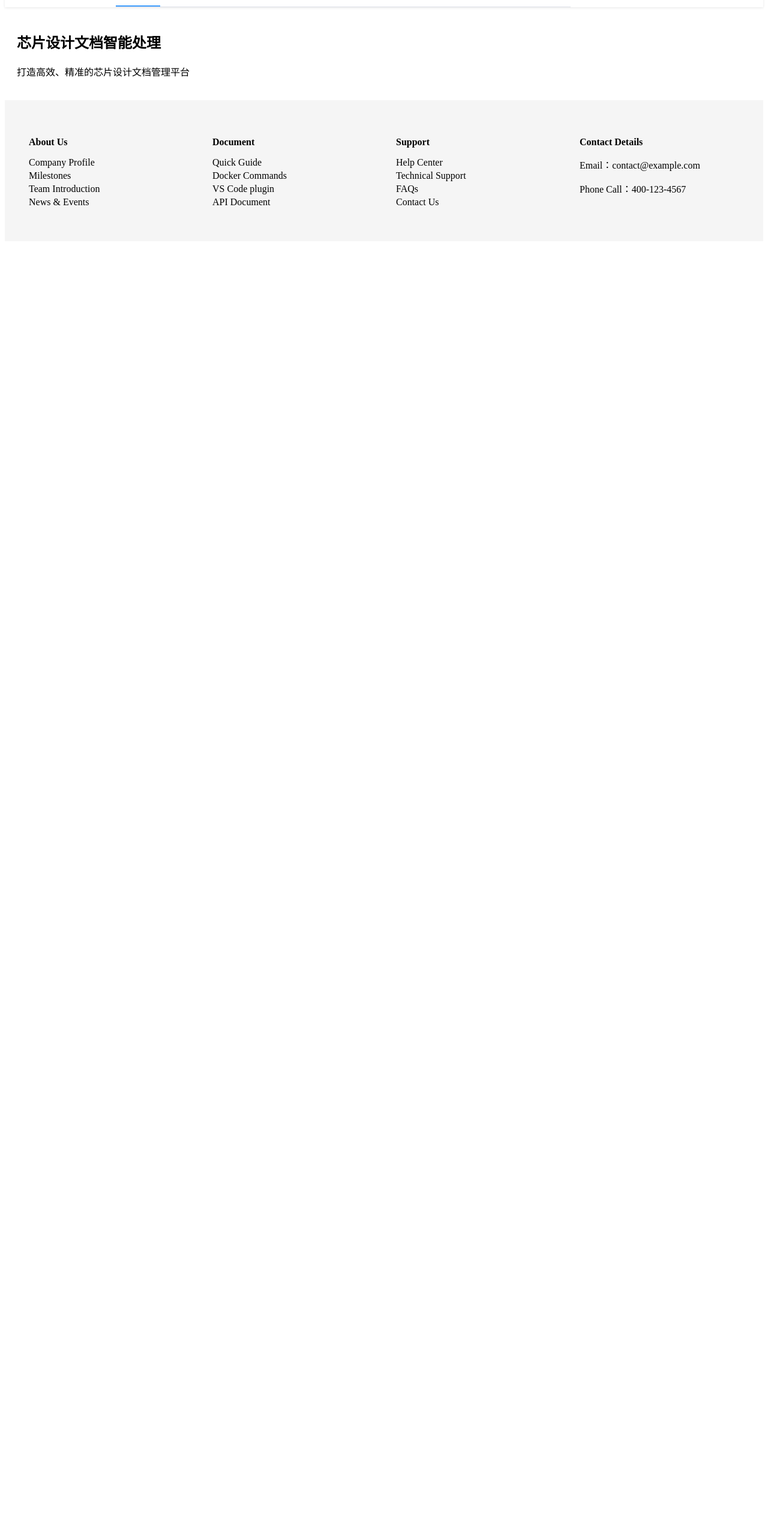
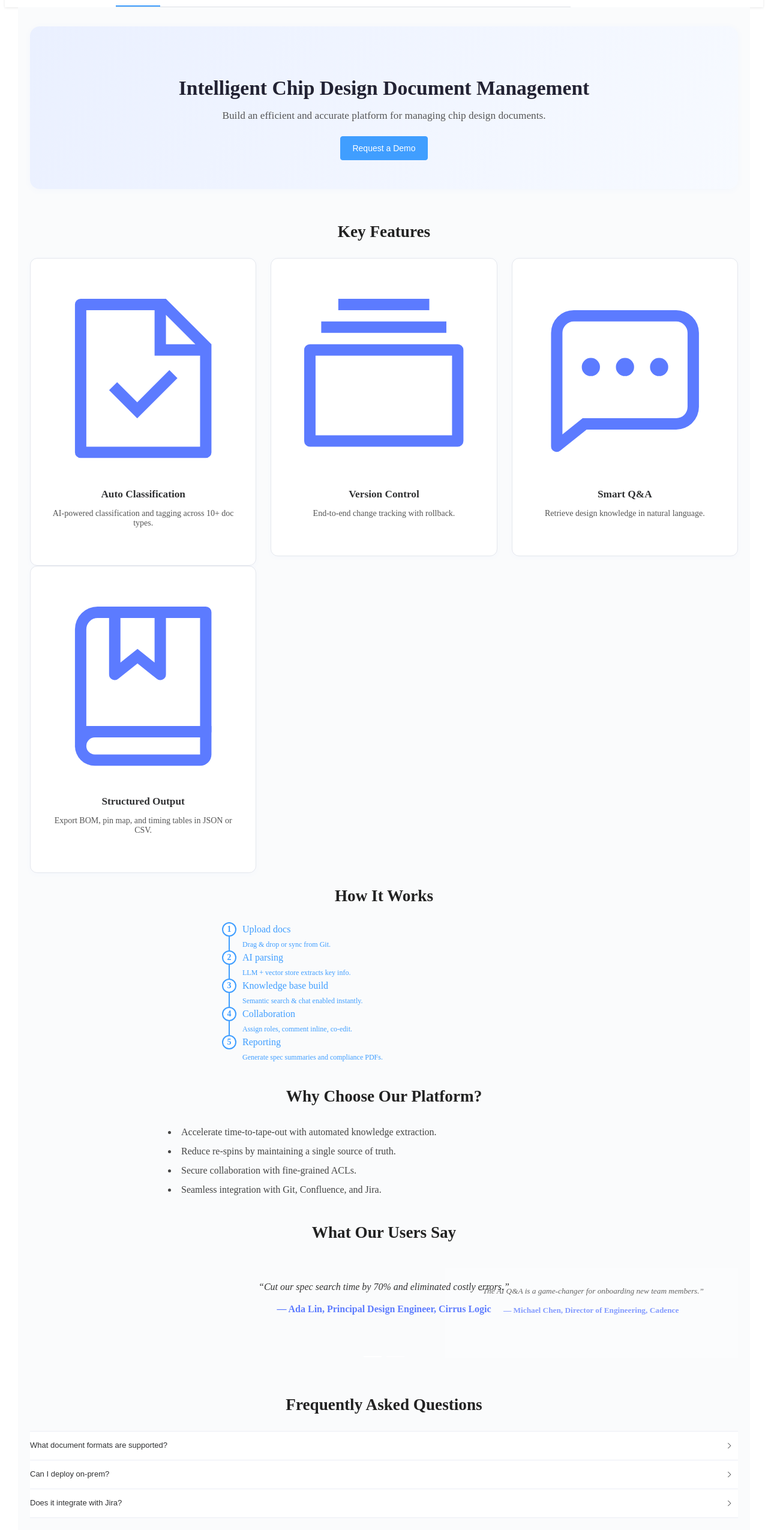
Before and after one commit to maxuchang001/RAG_Promotional_Website, a Vue app: page /chipdesign in a window 1280 px wide. Shown: the part 56-2606 px from the top of the page at 60% size. Before the commit the page ends 800 px from the top, so only its background shows below. Built offline with nearby package versions, Linux system fonts and the light colour scheme.

Commit message:
initial code for chip-design page

```diff
--- a/src/views/Chip-design.vue
+++ b/src/views/Chip-design.vue
@@ -1,11 +1,308 @@
 <template>
-  <div>
-    <el-container class="main">
-      <el-main>
-        <h1>芯片设计文档智能处理</h1>
-        <p>打造高效、精准的芯片设计文档管理平台</p>
+  <div class="chip-design-page">
+    <!-- Hero -->
+    <section class="hero">
+      <div class="hero-inner">
+        <h1>Intelligent Chip Design Document Management</h1>
+        <p class="subtitle">
+          Build an efficient and accurate platform for managing chip design
+          documents.
+        </p>
+        <el-button type="primary" size="large"
+          >Request&nbsp;a&nbsp;Demo</el-button
+        >
+      </div>
+    </section>
 
-      </el-main>
-    </el-container>
+    <!-- Features -->
+    <section class="features-section">
+      <h2 class="section-title">Key Features</h2>
+      <el-row :gutter="24" class="feature-grid">
+        <el-col
+          v-for="feature in features"
+          :key="feature.title"
+          :xs="24"
+          :sm="12"
+          :md="8"
+        >
+          <el-card shadow="hover" class="feature-card">
+            <component :is="feature.icon" class="feature-icon" />
+            <h3 class="feature-title">{{ feature.title }}</h3>
+            <p class="feature-desc">{{ feature.desc }}</p>
+          </el-card>
+        </el-col>
+      </el-row>
+    </section>
+
+    <!-- Workflow -->
+    <section class="workflow-section">
+      <h2 class="section-title">How It Works</h2>
+      <el-steps
+        direction="vertical"
+        :active="workflow.length"
+        class="workflow-steps"
+      >
+        <el-step
+          v-for="(step, index) in workflow"
+          :key="index"
+          :title="step.title"
+          :description="step.desc"
+        />
+      </el-steps>
+    </section>
+
+    <!-- Benefits -->
+    <section class="benefits-section">
+      <h2 class="section-title">Why Choose Our Platform?</h2>
+      <ul class="benefits-list">
+        <li v-for="b in benefits" :key="b">{{ b }}</li>
+      </ul>
+    </section>
+
+    <!-- Testimonials -->
+    <section class="testimonials-section">
+      <h2 class="section-title">What Our Users Say</h2>
+      <el-carousel height="180px" interval="6000" type="card">
+        <el-carousel-item v-for="(t, i) in testimonials" :key="i">
+          <div class="testimonial">
+            <p class="quote">“{{ t.quote }}”</p>
+            <p class="author">— {{ t.author }}, {{ t.role }}</p>
+          </div>
+        </el-carousel-item>
+      </el-carousel>
+    </section>
+
+    <!-- FAQ -->
+    <section class="faq-section">
+      <h2 class="section-title">Frequently Asked Questions</h2>
+      <el-collapse accordion>
+        <el-collapse-item v-for="(faq, i) in faqs" :key="i" :title="faq.q">
+          <p>{{ faq.a }}</p>
+        </el-collapse-item>
+      </el-collapse>
+    </section>
+
+    <!-- CTA -->
+    <section class="cta-section">
+      <div class="cta-wrapper">
+        <h2>Ready to get started?</h2>
+        <el-button type="primary" size="large">Try&nbsp;It&nbsp;Free</el-button>
+      </div>
+    </section>
   </div>
 </template>
+
+<script setup>
+import {
+  DocumentChecked,
+  Files,
+  ChatDotSquare,
+  Collection,
+} from "@element-plus/icons-vue";
+
+// Feature cards
+const features = [
+  {
+    icon: DocumentChecked,
+    title: "Auto Classification",
+    desc: "AI-powered classification and tagging across 10+ doc types.",
+  },
+  {
+    icon: Files,
+    title: "Version Control",
+    desc: "End-to-end change tracking with rollback.",
+  },
+  {
+    icon: ChatDotSquare,
+    title: "Smart Q&A",
+    desc: "Retrieve design knowledge in natural language.",
+  },
+  {
+    icon: Collection,
+    title: "Structured Output",
+    desc: "Export BOM, pin map, and timing tables in JSON or CSV.",
+  },
+];
+
+// Workflow
+const workflow = [
+  { title: "Upload docs", desc: "Drag & drop or sync from Git." },
+  { title: "AI parsing", desc: "LLM + vector store extracts key info." },
+  {
+    title: "Knowledge base build",
+    desc: "Semantic search & chat enabled instantly.",
+  },
+  { title: "Collaboration", desc: "Assign roles, comment inline, co-edit." },
+  {
+    title: "Reporting",
+    desc: "Generate spec summaries and compliance PDFs.",
+  },
+];
+
+// Benefits
+const benefits = [
+  "Accelerate time-to-tape-out with automated knowledge extraction.",
+  "Reduce re-spins by maintaining a single source of truth.",
+  "Secure collaboration with fine-grained ACLs.",
+  "Seamless integration with Git, Confluence, and Jira.",
+];
+
+// Testimonials
+const testimonials = [
+  {
+    quote: "Cut our spec search time by 70% and eliminated costly errors.",
+    author: "Ada Lin",
+    role: "Principal Design Engineer, Cirrus Logic",
+  },
+  {
+    quote: "The AI Q&A is a game-changer for onboarding new team members.",
+    author: "Michael Chen",
+    role: "Director of Engineering, Cadence",
+  },
+];
+
+// FAQs
+const faqs = [
+  {
+    q: "What document formats are supported?",
+    a: "PDF, Word, Markdown, schematic .sch, netlist, and more.",
+  },
+  {
+    q: "Can I deploy on-prem?",
+    a: "Yes, we offer both SaaS and private VPC/on-prem deployments.",
+  },
+  {
+    q: "Does it integrate with Jira?",
+    a: "Absolutely – create tickets from findings with one click.",
+  },
+];
+</script>
+
+<style scoped>
+.chip-design-page {
+  padding: 32px 20px;
+  max-width: 1180px;
+  margin: 0 auto;
+  background: #fafbfc;
+}
+
+/* Shared */
+.section-title {
+  text-align: center;
+  font-size: 1.7rem;
+  font-weight: 600;
+  margin-bottom: 28px;
+  color: #222;
+}
+
+/* Hero */
+.hero {
+  background: linear-gradient(120deg, #eaf0ff 0%, #f7faff 100%);
+  border-radius: 16px;
+  padding: 56px 20px 48px 20px;
+  margin-bottom: 56px;
+  box-shadow: 0 2px 12px rgba(80, 120, 255, 0.04);
+}
+.hero-inner {
+  max-width: 700px;
+  margin: 0 auto;
+  text-align: center;
+  color: #223;
+}
+.hero h1 {
+  font-size: 2.1rem;
+  font-weight: 700;
+  margin-bottom: 14px;
+  color: #223;
+}
+.subtitle {
+  font-size: 1.08rem;
+  opacity: 0.93;
+  margin-bottom: 24px;
+  color: #4a4a4a;
+}
+
+/* Features */
+.feature-card {
+  text-align: center;
+  border-radius: 12px;
+  min-height: 80px;
+  display: flex;
+  flex-direction: column;
+  justify-content: center;
+  transition: box-shadow 0.18s, transform 0.18s;
+  padding: 28px 16px;
+  background: #fff;
+  box-shadow: 0 2px 8px rgba(80, 120, 255, 0.03);
+}
+.feature-card:hover {
+  transform: translateY(-2px) scale(1.02);
+  box-shadow: 0 8px 24px rgba(80, 120, 255, 0.07);
+}
+.feature-icon {
+  font-size: 20px;
+  margin-bottom: 10px;
+  color: #5c7bff;
+}
+.feature-title {
+  font-weight: 600;
+  margin-bottom: 4px;
+  font-size: 1.08rem;
+}
+.feature-desc {
+  font-size: 14px;
+  color: #555;
+}
+
+/* Workflow */
+.workflow-steps {
+  max-width: 540px;
+  margin: 0 auto 40px auto;
+}
+
+/* Benefits */
+.benefits-list {
+  margin: 0 auto 40px auto;
+  max-width: 760px;
+  line-height: 2;
+  list-style: disc inside;
+  color: #444;
+  font-size: 1rem;
+}
+
+/* Testimonials */
+.testimonials-section {
+  margin-bottom: 48px;
+}
+.testimonial {
+  padding: 18px 24px;
+  text-align: center;
+}
+.quote {
+  font-style: italic;
+  line-height: 1.6;
+  margin-bottom: 10px;
+  color: #333;
+}
+.author {
+  font-weight: 600;
+  color: #5c7bff;
+}
+
+/* FAQ */
+.faq-section {
+  margin-bottom: 56px;
+}
+
+/* CTA */
+.cta-wrapper {
+  text-align: center;
+  padding: 56px 20px;
+  background: #f5f7ff;
+  border-radius: 14px;
+  box-shadow: 0 2px 8px rgba(80, 120, 255, 0.03);
+}
+.cta-wrapper h2 {
+  margin-bottom: 20px;
+}
+</style>
```
